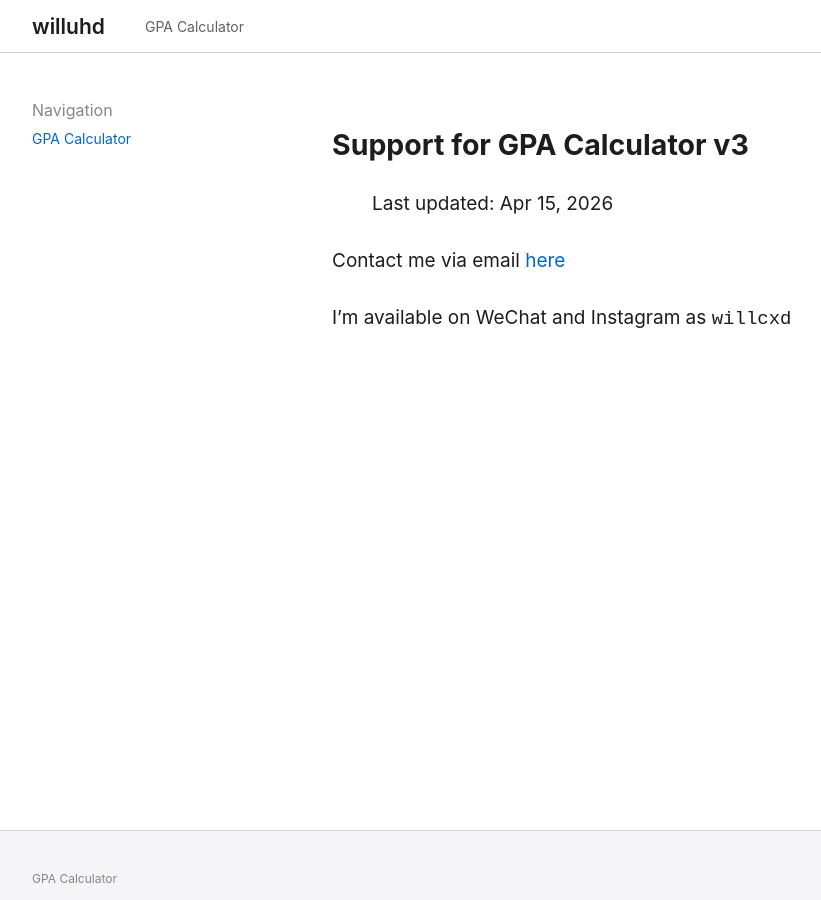
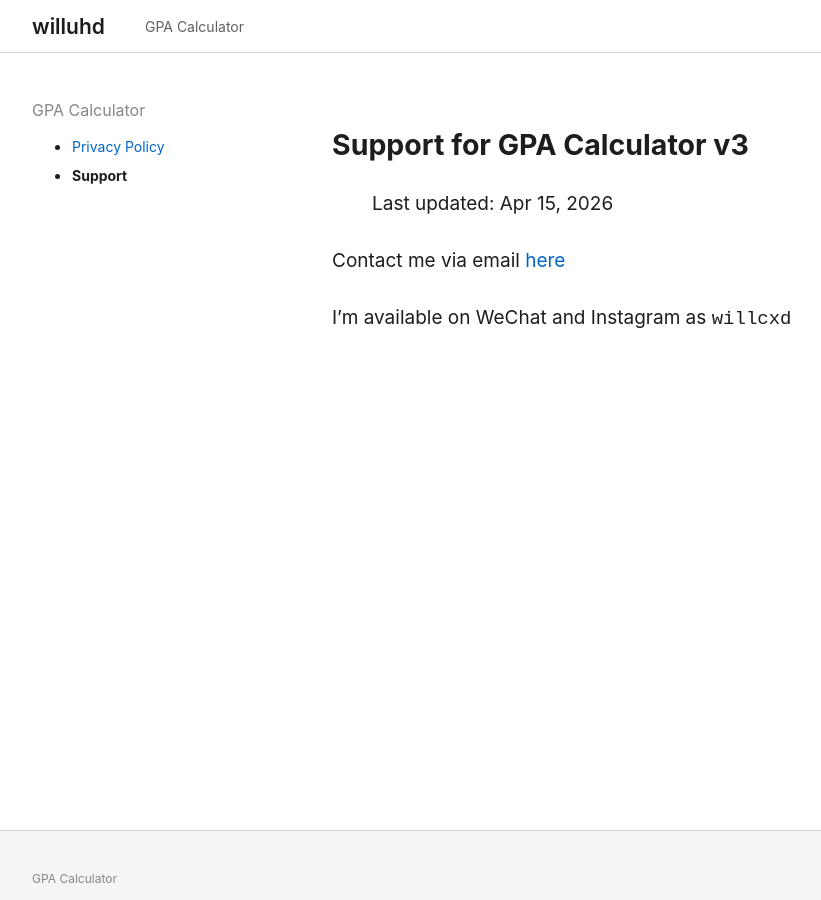
Before and after one commit to WillUHD/willuhd.github.io, a Jekyll site: the page built from gpa-calc/support.md, in a window 1280 px wide and 900 px high. Shown: the whole window, without its empty margins (68-889 px from the left). Built offline with Jekyll 4.4.1, drawn with Linux system fonts in a browser that asks for light colours.

Commit message:
Update sidebar.html

```diff
--- a/_includes/sidebar.html
+++ b/_includes/sidebar.html
@@ -1,21 +1,48 @@
-<nav class="sidebar">
-  <!-- Section Header -->
-  <div class="nav__title">
-    <a href="/">Navigation</a>
-  </div>
+{% assign url_parts = page.url | split: '/' %}
+{% assign path_depth = url_parts | size %}
 
-  <ul style="list-style: none; padding: 0; margin: 0;">
+{% if path_depth > 2 %}
+  {% comment %}
+    Identify the current section folder (e.g., /gpa-calc/)
+  {% endcomment %}
+  {% assign section_dir = url_parts[1] | prepend: "/" | append: "/" %}
+
+  <nav class="sidebar">
+    {% comment %} 1. FIND THE SECTION INDEX (The Title) {% endcomment %}
     {% for p in site.pages %}
-      {% assign parts = p.url | split: '/' %}
-      <!-- Only show top-level pages and skip index -->
-      {% if parts.size == 2 and p.title and p.url != '/' and p.url != '/index.html' %}
-        <li>
-          <a href="{{ p.url | relative_url }}"
-             class="{% if page.url == p.url %}current-page{% endif %}">
+      {% if p.url == section_dir or p.url == "/gpa-calc/index.html" %}
+        <div class="nav__title">
+          <a href="{{ p.url | relative_url }}" class="{% if page.url == p.url %}active{% endif %}">
             {{ p.title }}
           </a>
-        </li>
+        </div>
       {% endif %}
     {% endfor %}
-  </ul>
-</nav>
+
+    {% comment %} 2. FIND THE SUB-PAGES {% endcomment %}
+    <ul class="sidebar-links">
+      {% for p in site.pages %}
+        {% if p.url contains section_dir and p.title %}
+          {% comment %} Skip the index page because it's already the Title {% endcomment %}
+          {% if p.url != section_dir and p.url != "/gpa-calc/index.html" %}
+
+            {% assign p_parts = p.url | split: '/' %}
+            <li>
+              <a href="{{ p.url | relative_url }}" class="{% if page.url == p.url %}active{% endif %}">
+                {{ p.title }}
+                {% comment %} 3. SUBSECTION LOGIC (If it's an index in a deeper folder) {% endcomment %}
+                {% if p_parts.size > 3 and p.url contains "index.html" %}
+                  <span class="chevron">
+                    <svg width="7" height="11" viewBox="0 0 7 11" fill="none" xmlns="http://www.w3.org/2000/svg">
+                      <path d="M1 1L5.5 5.5L1 10" stroke="currentColor" stroke-width="1.5" stroke-linecap="round" stroke-linejoin="round"/>
+                    </svg>
+                  </span>
+                {% endif %}
+              </a>
+            </li>
+          {% endif %}
+        {% endif %}
+      {% endfor %}
+    </ul>
+  </nav>
+{% endif %}
```
